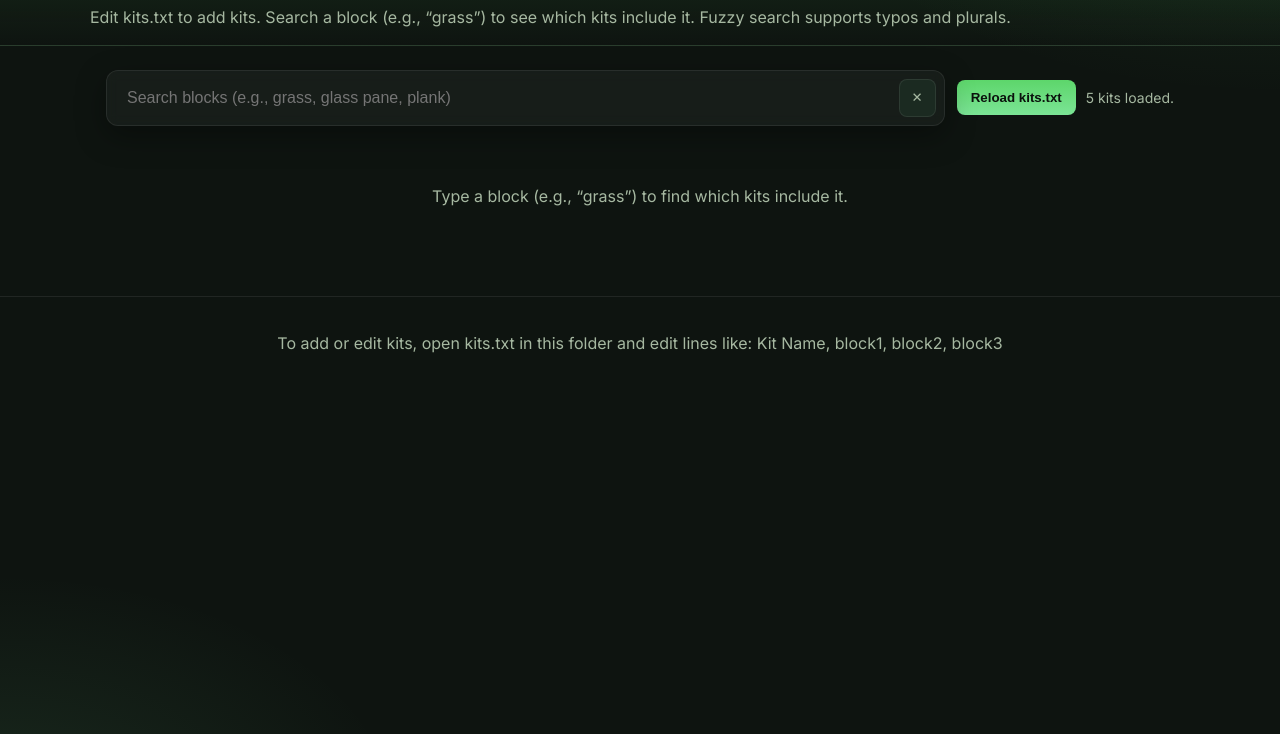
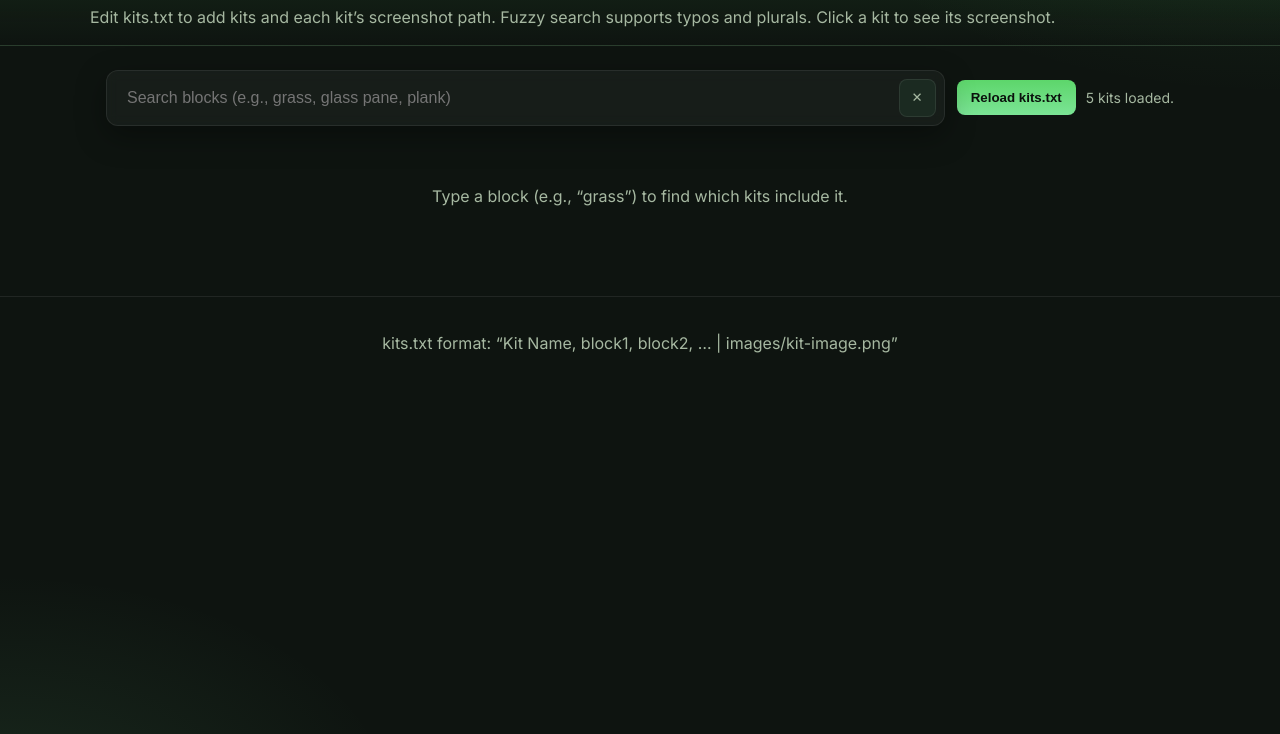
Before and after one commit to kitibot/kitibot.github.io, a plain HTML site: page index.html in a window 1280 px wide. Shown: the part 66-800 px from the top of the page. Drawn offline with Linux system fonts and the light colour scheme.

Commit message:
Update index.html

```diff
--- a/index.html
+++ b/index.html
@@ -13,7 +13,7 @@
   <header class="site-header">
     <div class="header-inner">
       <h1 class="brand">Kit Finder</h1>
-      <p class="tagline">Edit kits.txt to add kits. Search a block (e.g., “grass”) to see which kits include it. Fuzzy search supports typos and plurals.</p>
+      <p class="tagline">Edit kits.txt to add kits and each kit’s screenshot path. Fuzzy search supports typos and plurals. Click a kit to see its screenshot.</p>
     </div>
   </header>
 
@@ -38,7 +38,10 @@
   </main>
 
   <footer class="site-footer">
-    <p>To add or edit kits, open kits.txt in this folder and edit lines like: Kit Name, block1, block2, block3</p>
+    <p>
+      kits.txt format:
+      “Kit Name, block1, block2, … | images/kit-image.png”
+    </p>
   </footer>
 
   <script src="./app.js" type="module"></script>
```
